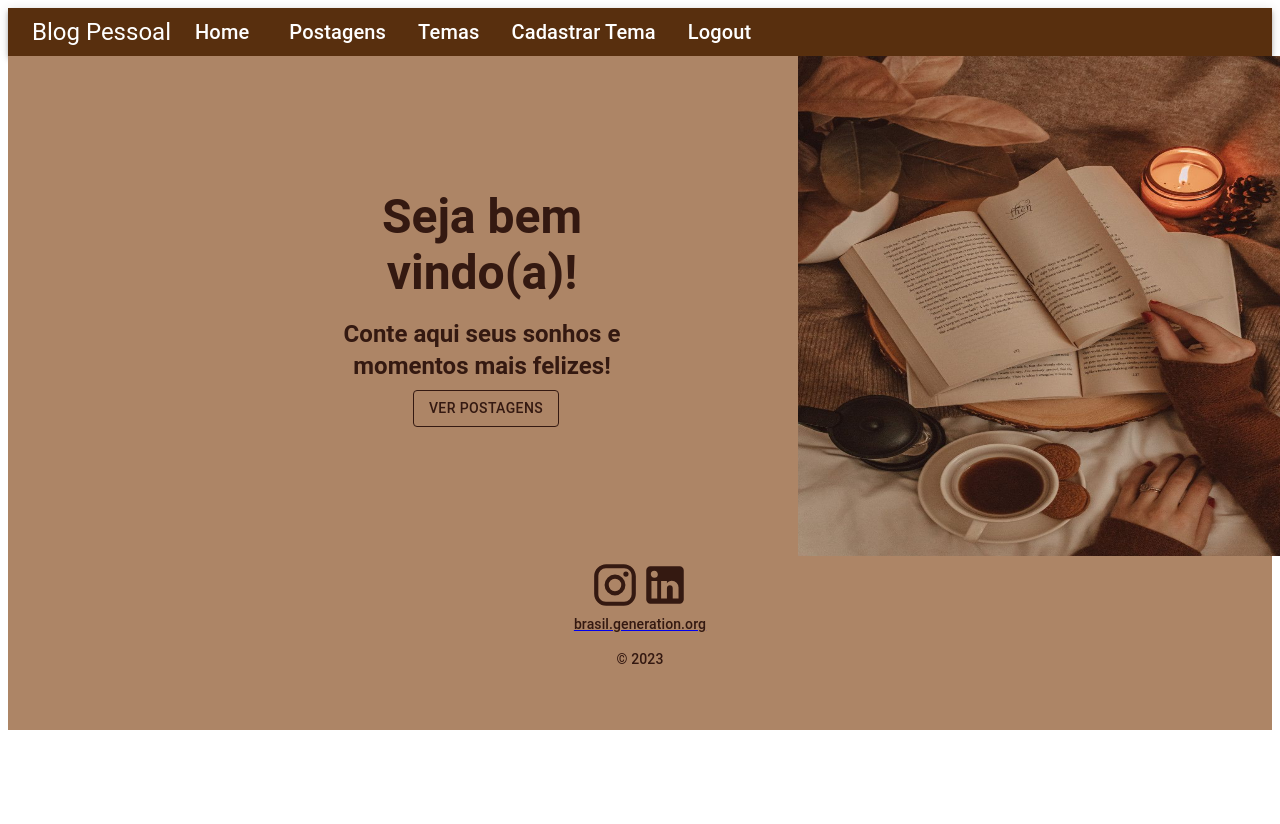
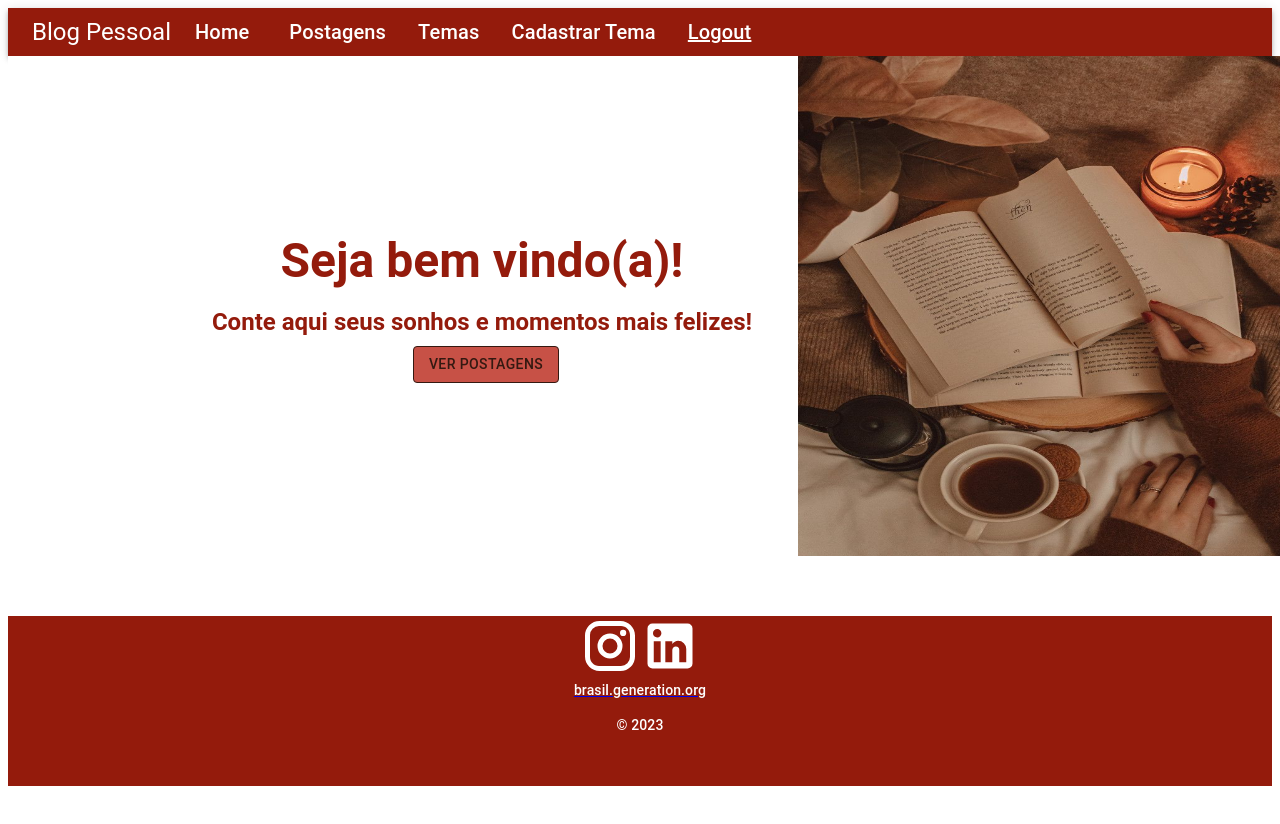
Before and after one commit to alanismayra/BlogPessoalFront, a React (Vite) app in the folder blogpessoal/: page /home in a window 1280 px wide. Shown: the top 824 px of the page. Before the commit the page ends 800 px from the top, so only its background shows below. Built offline with nearby package versions, Linux system fonts and the light colour scheme.

Commit message:
criando aba do login

```diff
--- a/blogpessoal/package.json
+++ b/blogpessoal/package.json
@@ -17,6 +17,7 @@
     "@material-ui/lab": "4.0.0-alpha.60",
     "@mui/icons-material": "5.0.5",
     "@mui/material": "5.0.6",
+    "@types/react-router-dom": "^5.3.3",
     "@types/redux": "3.6.0",
     "axios": "0.21.4",
     "react": "^17",
--- a/blogpessoal/src/App.tsx
+++ b/blogpessoal/src/App.tsx
@@ -1,18 +1,31 @@
+import React from 'react';
+import { BrowserRouter, Routes, Route } from 'react-router-dom';
 import Navbar from './components/estaticos/navbar/Navbar';
 import Footer from './components/estaticos/footer/Footer';
+import Home from './pages/home/Home';
+import Login from './pages/login/Login';
 import './App.css'
-import Home from './pages/home/Home';
+
+
 
 function App() {
+  return (
+    <BrowserRouter>
+      <Navbar />
+        <div style={{ minHeight: '70vh' }}>
+        <Routes> // Antigo Switch
+          <Route path="/" element={<Login />} />
+          <Route path="/login" element={<Login />} />
+          <Route path="/home" element={<Home />} />
+          {/* <Route path="/cadastro" element={<CadastroUsuario />} /> */}
+        </Routes>
+      </div>
+      <Footer />
+    </BrowserRouter>
 
-  return (
-    <>
-    <Navbar/>
-    <Home/>
-    <Footer/>
-    </>
 
-  )
+
+  );
 }
 
 export default App;
--- a/blogpessoal/src/components/estaticos/footer/Footer.css
+++ b/blogpessoal/src/components/estaticos/footer/Footer.css
@@ -0,0 +1,15 @@
+.box1{
+    background-color: #941b0cff ;
+    height: 170px !important;
+}
+.redes{
+    font-size: 60px !important;
+    color: white;
+}
+.texto{
+    color: white;
+}
+.texto2{
+    color: white;
+    height:50vh ;
+}
--- a/blogpessoal/src/components/estaticos/footer/Footer.tsx
+++ b/blogpessoal/src/components/estaticos/footer/Footer.tsx
@@ -1,6 +1,7 @@
 import { Box, Typography, Grid } from "@material-ui/core";
 import InstagramIcon from "@material-ui/icons/Instagram";
 import LinkedInIcon from "@material-ui/icons/LinkedIn";
+import './Footer.css'
 
 function Footer() {
     return (
@@ -8,23 +9,23 @@ function Footer() {
             <Grid container direction="row" justifyContent="center" alignItems="center">
                 <Grid alignItems="center" item xs={12}>
 
-                    <Box style={{ backgroundColor: " #AD8566ff", height: "170px" }}>
+                    <Box className='box1'>
 
                         <Box display="flex" alignItems="center" justifyContent="center">
                             <a href="https://www.instagram.com/alanismayraoliveira/" target="_blank">
-                                <InstagramIcon style={{ fontSize: 50, color: "#341911ff" }} />
+                                <InstagramIcon className='redes' />
                             </a>
                             <a href="https://www.linkedin.com/in/alanis-mayra/" target="_blank">
-                                <LinkedInIcon style={{ fontSize: 50, color: "#341911ff" }} />
+                                <LinkedInIcon className='redes' />
                             </a>
                         </Box>
-                        <Box>
+                        <Box className="box2">
                             <a target="_blank" href="https://brasil.generation.org">
-                                <Typography variant="subtitle2" gutterBottom style={{ color: "#341911ff" }} align="center">brasil.generation.org</Typography>
+                                <Typography variant="subtitle2" gutterBottom align="center" className="texto">brasil.generation.org</Typography>
                             </a>
                         </Box>
                         <Box paddingTop={1}>
-                            <Typography variant="subtitle2" align="center" gutterBottom style={{ color: "#341911ff" }}>© 2023</Typography>
+                            <Typography variant="subtitle2" align="center" gutterBottom className="texto2">© 2023</Typography>
                         </Box>
                     </Box>
                 </Grid>
--- a/blogpessoal/src/components/estaticos/navbar/Navbar.css
+++ b/blogpessoal/src/components/estaticos/navbar/Navbar.css
@@ -0,0 +1,7 @@
+.cursor{
+    cursor: pointer;
+    color: white;
+}
+.text-decorator-none{
+    text-decoration: none;
+}
--- a/blogpessoal/src/components/estaticos/navbar/Navbar.tsx
+++ b/blogpessoal/src/components/estaticos/navbar/Navbar.tsx
@@ -1,42 +1,46 @@
 import { AppBar, Toolbar, Typography, Box } from '@material-ui/core';
-
+import { Link } from 'react-router-dom';
+import './Navbar.css'
 function Navbar() {
     return (
         <>
-            <AppBar position="static" style = {{background:"#582f0eff"}}>
+            <AppBar position="static" style = {{background:"#941b0cff"}}>
                 <Toolbar variant="dense">
-                    <Box style={{ cursor: "pointer" }} >
+                    <Box className='cursor' >
                         <Typography variant="h5" color="inherit">
                             Blog Pessoal
                         </Typography>
                     </Box>
 
                     <Box display="flex" justifyContent="start">
-                        <Box mx={3} style={{ cursor: "pointer" }}>
+                        <Box mx={3} className='cursor'>
                             <Typography variant="h6" color="inherit">
                                 Home
                             </Typography>
                         </Box>
-                        <Box mx={2} style={{ cursor: "pointer" }}>
+                        <Box mx={2} className='cursor'>
                             <Typography variant="h6" color="inherit">
                                 Postagens
                             </Typography>
                         </Box>
-                        <Box mx={2} style={{ cursor: "pointer" }}>
+                        <Box mx={2} className='cursor'>
                             <Typography variant="h6" color="inherit">
                                 Temas
                             </Typography>
                         </Box>
-                        <Box mx={2} style={{ cursor: "pointer" }}>
+                        <Box mx={2} className='cursor'>
                             <Typography variant="h6" color="inherit">
                                 Cadastrar Tema
                             </Typography>
                         </Box>
-                        <Box mx={2} style={{ cursor: "pointer" }}>
+                        <Link to='/login' className='cursor'>
+                        <Box mx={2} style={{ cursor: "pointer", color:'white' }}>
                             <Typography variant="h6" color="inherit">
                                 Logout
                             </Typography>
                         </Box>
+                        </Link>
+
                     </Box>
 
                 </Toolbar>
--- a/blogpessoal/src/pages/home/Home.css
+++ b/blogpessoal/src/pages/home/Home.css
@@ -1,11 +1,19 @@
-.titulo{
-    color: brown;
-    text-align: center;
+.caixa{
+   background-color: white;
+
 }
 
-.img{
-    width: 500px;
-    height: 500px;
-    display: block;
-    margin: 0 auto;
+.titulo{
+    color: #941b0cff !important;
+    font-weight:bold !important;
 }
+
+.botao{
+    border-color: #341911ff !important;
+    background-color: #c75146ff !important;
+    color: #341911ff !important;
+}
+.postagens{
+    background-color:white;
+
+}
--- a/blogpessoal/src/pages/home/Home.tsx
+++ b/blogpessoal/src/pages/home/Home.tsx
@@ -6,22 +6,22 @@ import { Box, Button, Grid, Typography } from "@mui/material";
 function Home() {
 return(
     <>
-   <Grid container direction="row" justifyContent="Center" alignItems="center" style={{backgroundColor: "#AD8566ff"}}>
+   <Grid container direction="row" justifyContent="Center" alignItems="center" className='caixa' >
     <Grid alignItems="center" item xs={6}>
-        <Box paddingX={20} >
-            <Typography variant="h3" gutterBottom color="textPrimary" component="h3" align="center" style={{color: "#341911ff", fontWeight:'bold'}}>Seja bem vindo(a)!</Typography>
-            <Typography variant="h5" gutterBottom color="textPrimary" component="h5" align="center" style={{color: "#341911ff", fontWeight:'bold'}}>Conte aqui seus sonhos e momentos mais felizes!</Typography>
+        <Box paddingX={5} >
+            <Typography variant="h3" gutterBottom color="textPrimary" component="h3" align="center" className='titulo'>Seja bem vindo(a)!</Typography>
+            <Typography variant="h5" gutterBottom color="textPrimary" component="h5" align="center" className='titulo'>Conte aqui seus sonhos e momentos mais felizes!</Typography>
         </Box>
         <Box display='flex' justifyContent='center'>
             <Box marginRight={1}>
                 </Box>
-                <Button variant="outlined" style={{ borderColor: '#341911ff', backgroundColor: "#AD8566ff", color: "#341911ff"}}>Ver Postagens</Button>
+                <Button variant="outlined" className='botao'>Ver Postagens</Button>
                 </Box>
                 </Grid>
                 <Grid item xs={3} >
                     <img src="./images/agrvai.jpg" alt="" width="500px" height="500px" margin-bottom="1.5"/>
                 </Grid>
-                <Grid xs={12} style={{ backgroundColor:"white"}}>
+                <Grid xs={12} className="postagens">
                 </Grid>
                 </Grid>
 
--- /dev/null
+++ b/blogpessoal/src/pages/login/Login.css
@@ -0,0 +1,14 @@
+.textos{
+    font-weight: bold !important;
+}
+.text-decorator-none{
+    text-decoration: none;
+}
+.imagem{
+        background-image: url(./images/imagem.jpg);
+        background-repeat: no-repeat;
+        width:100vh;
+        min-height:100vh;
+        background-size:cover;
+        background-position:center;
+}
--- /dev/null
+++ b/blogpessoal/src/pages/login/Login.tsx
@@ -0,0 +1,39 @@
+import React from "react";
+import './Login.css';
+import { Box, Grid, TextField, Typography, Button } from "@material-ui/core";
+import { Link } from 'react-router-dom';
+function Login() {
+
+    return (
+        <Grid container direction="row" justifyContent="center" alignItems="center">
+            <Grid alignItems="center" xs={6}>
+                <Box paddingX={20}>
+                    <form>
+                        <Typography variant='h3' gutterBottom color='textPrimary' component='h3' align="center" className="textos">Entrar</Typography>
+                        <TextField id="usuario" label='usuario' variant='outlined' name="usuario" margin="normal" fullWidth />
+                        <TextField id="senha" label='senha' variant='outlined' name="senha" margin="normal" type="password" fullWidth />
+                        <Box marginTop={2} textAlign='center'>
+                            <Link to='/home' className='text-decorator-none'>
+                                <Button type='submit' variant='contained' color='primary' style={{backgroundColor:'#941b0cff'}}>
+                                    Logar
+                                </Button>
+                            </Link>
+                        </Box>
+                    </form>
+                    <Box display='flex' justifyContent='center' marginTop={2}>
+                        <Box marginRight={1}>
+                            <Typography variant='subtitle1' gutterBottom align="center">Não tem uma conta?</Typography>
+                        </Box>
+                        <Typography variant='subtitle1' gutterBottom align="center" className="textos">Cadastre-se</Typography>
+                    </Box>
+                </Box>
+            </Grid>
+            <Grid xs={6} className="imagem">
+
+
+            </Grid>
+        </Grid>
+    )
+}
+
+export default Login;
```
Also changed, not shown: blogpessoal/images/imagem.jpg (added), 1 other file (tests, documents, lock files or other folders).
